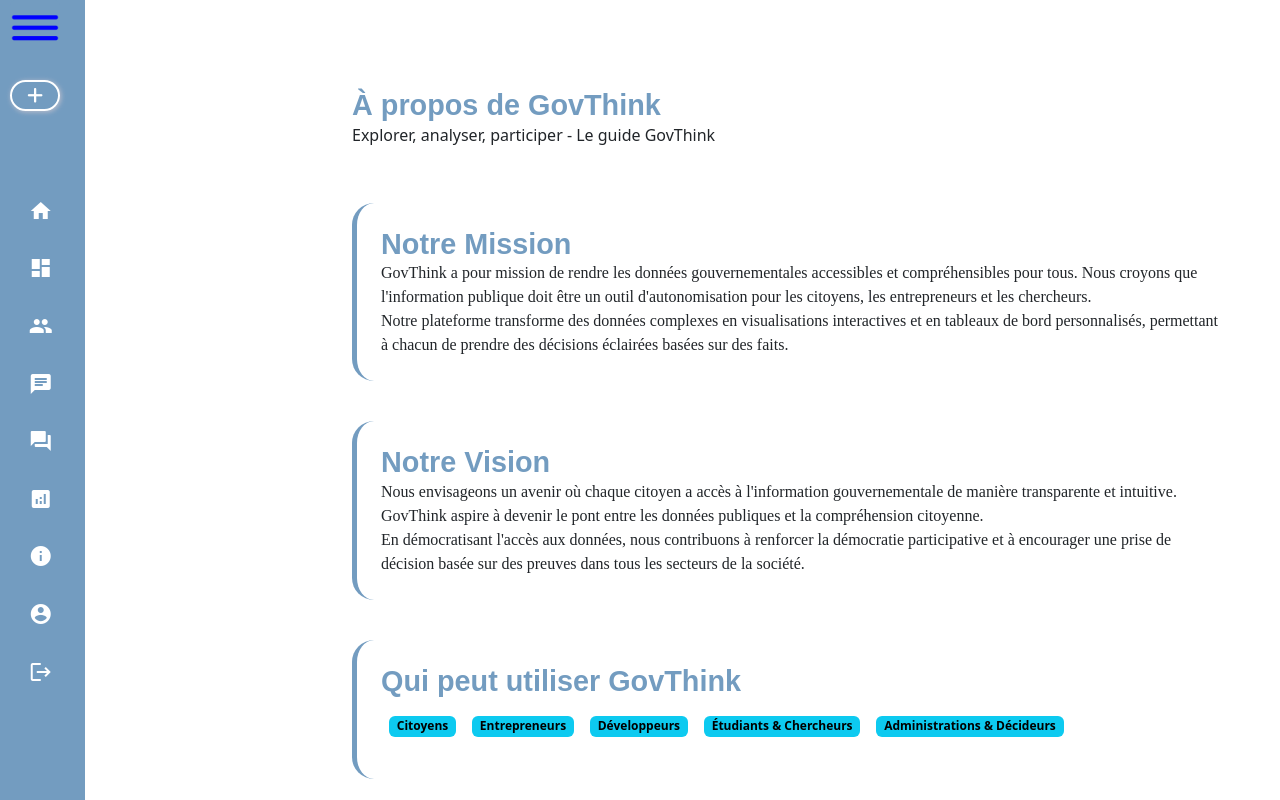
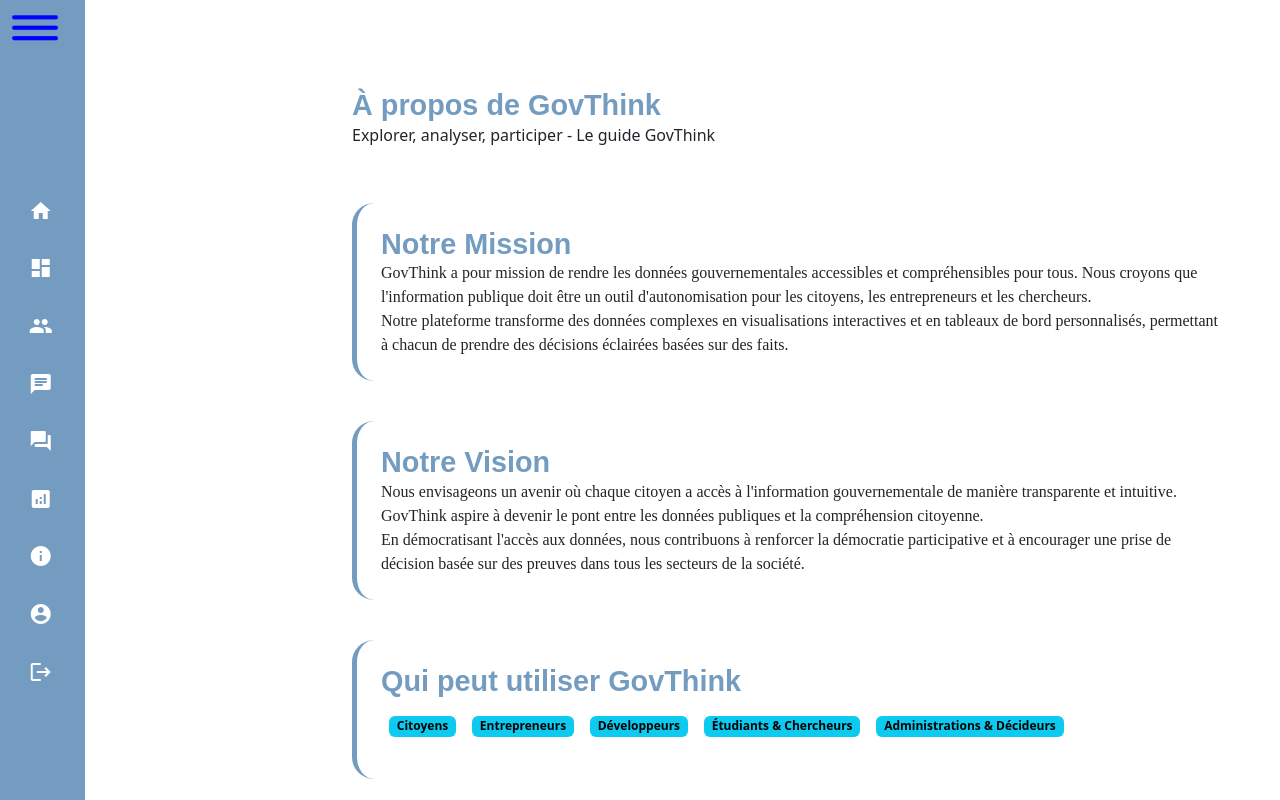
Before and after one commit to asmaeaouassar20/GovThink, an Angular app in the folder frontend/: page /apropos in a window 1280 px wide. Built offline with nearby package versions, Linux system fonts and the light colour scheme; a web font is replaced by a local one.

Commit message:
enlever le bouton créer du sidebar

```diff
--- a/frontend/src/app/sidebars/sidebar/sidebar.component.css
+++ b/frontend/src/app/sidebars/sidebar/sidebar.component.css
@@ -13,28 +13,6 @@
             z-index: 1000;
             background-color: #739CC0;
             border-radius: 5px;
-        }
-
-        .create-btn {
-            color: #fff;
-            border: 2px solid #fff;
-            font-size: 20px;
-            padding: 5px 0;
-            border-radius: 25px;
-            background-color: transparent;
-            box-shadow: 1px 1px 5px #bebfcd;
-            font-weight: 600;
-            width: 100%;
-            transition: background-color .6s ease;
-            &:hover{
-                background-color: #376791;
-            }
-
-
-        i{
-            margin-right: 10px;
-            margin-left: 0;
-        }
         }
         nav{
             position: sticky;
@@ -79,9 +57,6 @@
 
             }
         }
-        .div-btn-create{
-            margin: 1rem 0 2rem 0;
-        }
 
     }
 
@@ -94,29 +69,7 @@
 .top-side-bar-reduit{
     width: 50px !important;
 }
-.create-btn-reduit {
-    color: #fff;
-    border: 2px solid #fff;
-    font-size: 18px;
-    border-radius: 25px;
-    background-color: transparent;
-    box-shadow: 1px 1px 5px #bebfcd;
-    font-weight: 600;
-    width: 100%;
-    transition: background-color .6s ease;
 
-    &:hover{
-         background-color: #376791;
-    }
-    i{
-            margin-right: 0px;
-            margin-left: 0;
-    }
-}
-
-.div-create-btn-reduit{
-    margin-top: 5rem;
-}
 
     .hero-reduit{
             position: relative;
--- a/frontend/src/app/sidebars/sidebar/sidebar.component.html
+++ b/frontend/src/app/sidebars/sidebar/sidebar.component.html
@@ -7,12 +7,6 @@
           <div class="logo">
             <h2 class="logo-style"><span class="gov">Gov</span><span class="think">Think</span></h2>
           </div>
-        </div>
-        <div class="div-btn-create">
-          <button type="button" class="create-btn">
-            <i class="fa-solid fa-plus " style="color: #fff;"></i>
-            Créer
-          </button>
         </div>
       </div>
       <div>
@@ -49,11 +43,6 @@
         <div class="hero hero-reduit">
           <img src="assets/burger-bar.png" alt="burger menu depuis flaticon" (click)="toggleSidebar()">
         </div>
-        <div class="div-create-btn-reduit">
-          <button type="button" class="create-btn-reduit">
-            <i class="fa-solid fa-plus " style="color: #fff;"></i>
-          </button>
-        </div>
       </div>
       <div class="div-nav-reduit">
         <nav>
```
